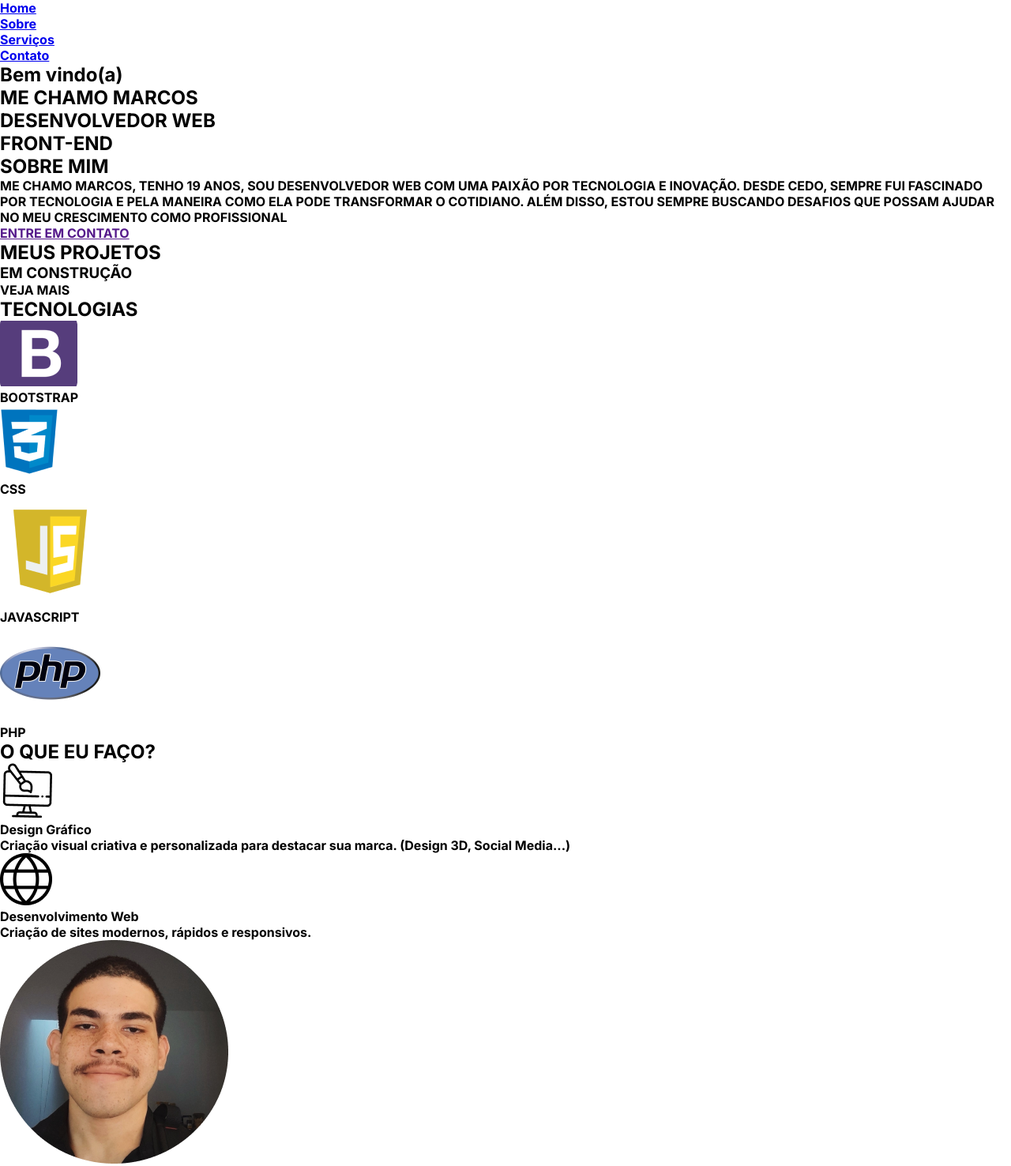
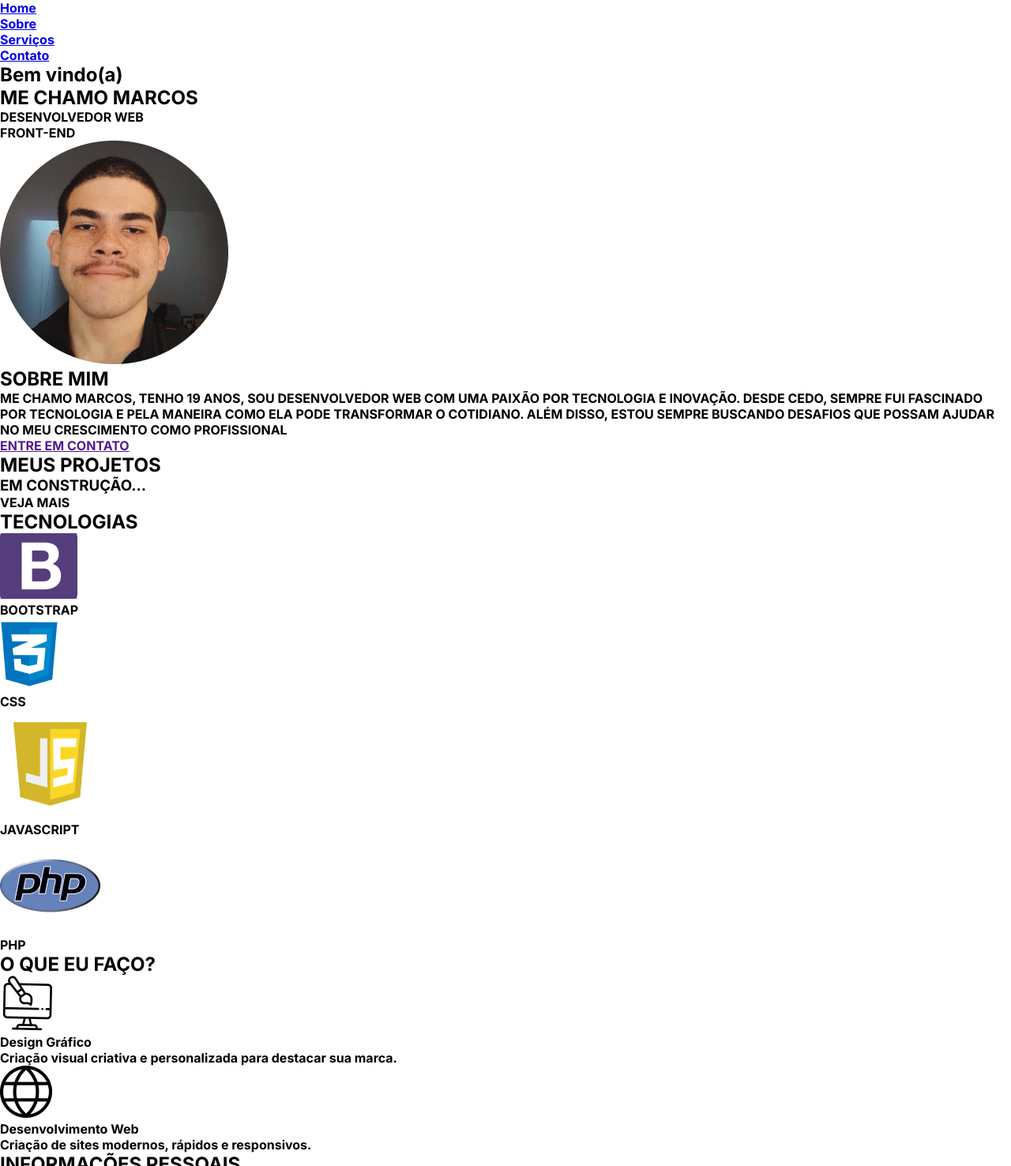
Before and after one commit to Marcos-Cawam/Portfolio, a plain HTML site: page index.html in a window 1280 px wide. Shown: the top 1476 px of the page at 79% size. Drawn offline with Linux system fonts and the light colour scheme.

Commit message:
Projeto com SASS

```diff
--- a/index.html
+++ b/index.html
@@ -1,11 +1,12 @@
 <!DOCTYPE html>
-<html lang="en">
+<html lang="pt-br" data-bs-theme="dark">
 <head>
     <meta charset="UTF-8">
     <meta name="viewport" content="width=, initial-scale=1.0">
 
     <link rel="stylesheet" href="preloader.css">
-    <link rel="stylesheet" href="style.css">
+    <link rel="stylesheet" href="/styles/sass/style.css">
+    <link rel="stylesheet" href="/styles/sass/style.sass">
     <title>Portfolio</title>
 </head>
 <body>
@@ -21,12 +22,19 @@
 
     <main>
         <section> <!--APRESENTATION-->
-            <h1>Bem vindo(a) <br>ME CHAMO MARCOS</br></h1>
-            <h2>DESENVOLVEDOR WEB<br>FRONT-END</h2>
+            <div class="apresentation">
+                <h1>Bem vindo(a)</h1>
+                <h2>ME CHAMO MARCOS</h2>
+                <p>DESENVOLVEDOR WEB<br>FRONT-END</p>
+                <img src="assets/marcos.png" alt="Marcos">
+            </div>
         </section>
 
         <section id="about"> <!--ABOUT-->
+            <div class="about">
                 <h2>SOBRE MIM</h2>
+                <div class="about-text">
+
                     <p>ME CHAMO MARCOS, TENHO 19 ANOS, SOU DESENVOLVEDOR WEB
                         COM UMA PAIXÃO POR TECNOLOGIA E INOVAÇÃO. DESDE CEDO,
                         SEMPRE FUI FASCINADO POR TECNOLOGIA E PELA
@@ -36,24 +44,49 @@
                         COMO PROFISSIONAL
                     </p>
                     <a href="" target="_blank">ENTRE EM CONTATO</a> <!--VAI DIRETO PARA O WHATSAPP-->
+                </div>
+            </div>
         </section>
 
         <section><!--PROJECTS-->
+            <div class="project">
+                <div class="project-text">
                     <h2>MEUS PROJETOS</h2>
-            <H3>EM CONSTRUÇÃO</H3>
+                    <H3>EM CONSTRUÇÃO...</H3>
+                </div>
                 <p>VEJA MAIS</p>
+            </div>
         </section>
 
         <section><!--TECHNOLOGIES-->
+            <div class="technologies">
+            <div class="technologies-title">
                 <h2>TECNOLOGIAS</h2>
+            </div>
+
                 <img src="assets/icons/bootstrap.png">
+                <div class="technologies-text">
                     <p>BOOTSTRAP</p>
+                </div>
+
                 <img src="assets/icons/css.png">
+                <div class="technologies-text">
                     <p>CSS</p>
+
+                </div>
+
                 <img src="assets/icons/js.png">
+                <div class="technologies-text">
                     <p>JAVASCRIPT</p>
+
+                </div>
+
                 <img src="assets/icons/php.png">
+                <div class="technologies-text">
                     <p>PHP</p>
+
+                </div>
+            </div>
             </section>
 
         <section id="services"> <!--SERVICES-->
@@ -61,14 +94,14 @@
 
             <img src="assets/design.png" alt="">
             <p><strong>Design Gráfico</strong><br>
-                Criação visual criativa e personalizada para destacar sua marca. (Design 3D, Social Media...)</p>
+                Criação visual criativa e personalizada para destacar sua marca.</p>
 
             <img src="assets/web.png" alt="">
             <p><strong>Desenvolvimento Web</strong><br>
                 Criação de sites modernos, rápidos e responsivos.
             </p>
 
-            <img src="assets/marcos.png" alt="Marcos">
+
         </section>
     </main>
     <footer id="contact">
```
Also changed, not shown: styles/preloader.css (added), styles/sass/style.css (added), styles/sass/style.scss (renamed from style.css), 1 other file. Lines whose indentation alone changed are shown as unchanged.
